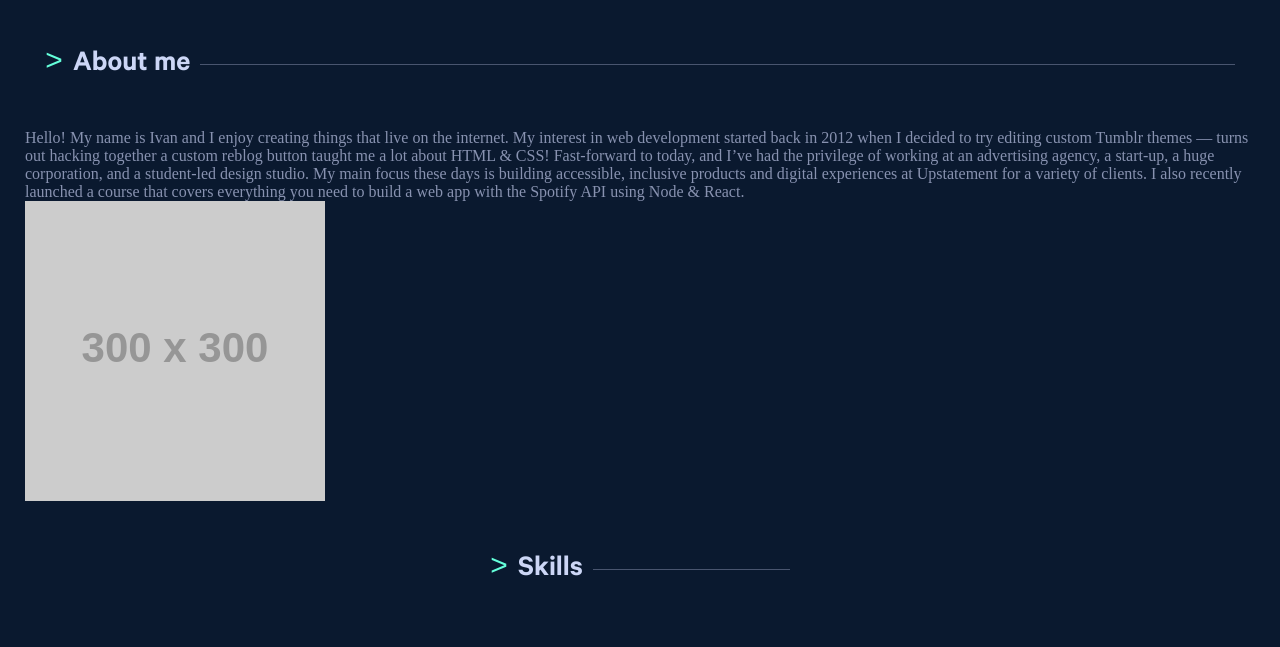
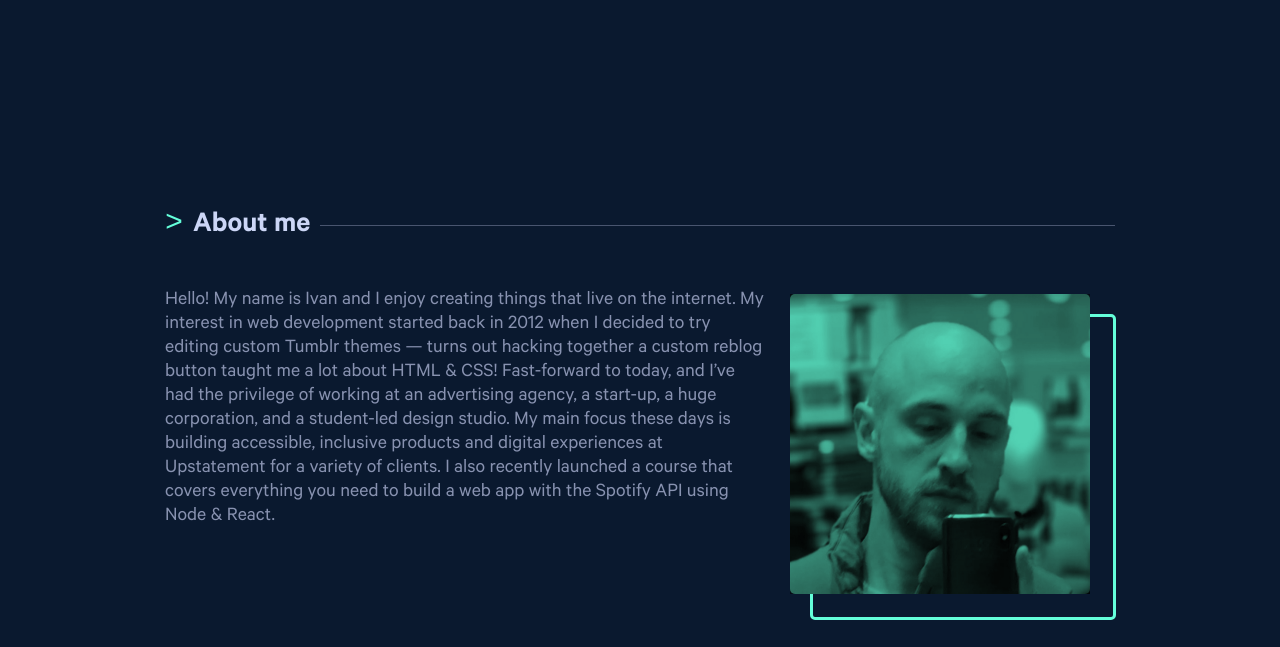
Before and after one commit to ivansukhoparov/019-06-personal-page, a website: page src/index.html in a window 1280 px wide. Shown: the part 800-1447 px from the top of the page. Drawn offline with nearby package versions, Linux system fonts and the light colour scheme; files that its build step writes are made by us from their sources; placeholder pictures from the web are drawn by us.

Commit message:
creatte: create styles for about block

```diff
--- a/src/index.html
+++ b/src/index.html
@@ -155,9 +155,10 @@
                 I also recently launched a course that covers everything you need to build a web app with the Spotify
                 API using Node & React.
             </p>
+            <div class="about__photo-wrapper">
+                <img class="about__photo" src="./img/photo-900.jpg" width="300" height="300" alt="profile photo">
+            </div>
 
-            <img class="about__photo" src="https://via.placeholder.com/300x300" width="300" height="300"
-                alt="profile photo">
         </div>
     </section>
 
--- /dev/null
+++ b/src/scss/blocks/about.scss
@@ -0,0 +1,70 @@
+.about__wrapper {
+    display: flex;
+    flex-direction: column;
+    align-items: center;
+
+    @media (min-width: $tablet-width) {
+        flex-direction: row;
+        align-items: flex-start;
+    }
+}
+
+.about__photo-wrapper {
+    display: block;
+    width: 60vw;
+    height: 60vw;
+    margin: 25px;
+    border-radius: 5px;
+
+
+    &::before {
+        content: "";
+        display: block;
+        position: absolute;
+        margin: 20px 0 0 20px;
+        border-radius: 5px;
+        width: 60vw;
+        height: 60vw;
+        border: 3px solid $special-color;
+        z-index: -10;
+    }
+
+    @media (min-width: $tablet-width) {
+        width: 300px;
+        height: 300px;
+        background-color: $special-color;
+
+        &::before {
+            width: 300px;
+            height: 300px;
+            transition: all 250ms;
+        }
+
+        &:hover {
+            background-color: $background-white;
+
+            &::before {
+                margin: 8px 0 0 8px;
+            }
+        }
+    }
+
+}
+
+.about__photo {
+
+    width: 100%;
+    height: 100%;
+
+    @media (min-width: $tablet-width) {
+        mix-blend-mode: multiply;
+        filter: grayscale(100%) contrast(1);
+        transition: all 500ms;
+
+
+        &:hover {
+            filter: grayscale(0) contrast(1);
+        }
+    }
+
+}
--- a/src/scss/blocks/greeting.scss
+++ b/src/scss/blocks/greeting.scss
@@ -1,13 +1,3 @@
-.greeting {}
-
-.greeting__text {
-    max-width: 600px;
-    @include font-family-main;
-    font-size: 20px;
-    font-weight: 400;
-    margin: 20px 0;
-}
-
 .greeting__name {
     @include font-family-main;
     font-size: 40px;
--- a/src/scss/blocks/page.scss
+++ b/src/scss/blocks/page.scss
@@ -9,6 +9,10 @@
     flex-direction: column;
     justify-content: space-evenly;
     transition: background-color 2s;
+
+    @media (min-width: $tablet-width) {
+        padding: 0 80px;
+    }
 }
 
 .page__social {
@@ -28,6 +32,7 @@
     flex-direction: column;
     justify-content: center;
     padding: 0 25px;
+    min-height: 100vh;
 
     &--greeting {
         height: 100vh;
--- /dev/null
+++ b/src/scss/blocks/text.scss
@@ -0,0 +1,7 @@
+.text {
+    max-width: 600px;
+    @include font-family-main;
+    font-size: 20px;
+    font-weight: 400;
+    margin: 20px 0;
+}
--- a/src/scss/blocks/title.scss
+++ b/src/scss/blocks/title.scss
@@ -1,6 +1,6 @@
 .title {
     @include font-family-main;
-    padding: 20px;
+
     font-size: 30px;
     color: $text-light;
     font-weight: 600;
--- a/src/scss/global/colors.scss
+++ b/src/scss/global/colors.scss
@@ -1,5 +1,6 @@
 $background-main: #0a192f;
 $background-light: #112240;
+$background-white: #ffffff;
 
 $text-main: #8892b0;
 $text-light: #ccd6f6;
--- a/src/scss/style.scss
+++ b/src/scss/style.scss
@@ -17,5 +17,7 @@
 @import "blocks/contacts.scss";
 @import "blocks/title.scss";
 @import "blocks/project.scss";
+@import "blocks/about.scss";
+@import "blocks/text.scss";
 
 @import "blocks/visually-hidden.scss";
```
Also changed, not shown: src/img/photo-900.jpg (added).
